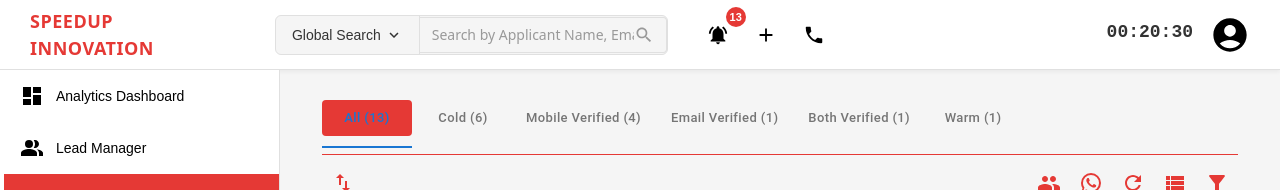
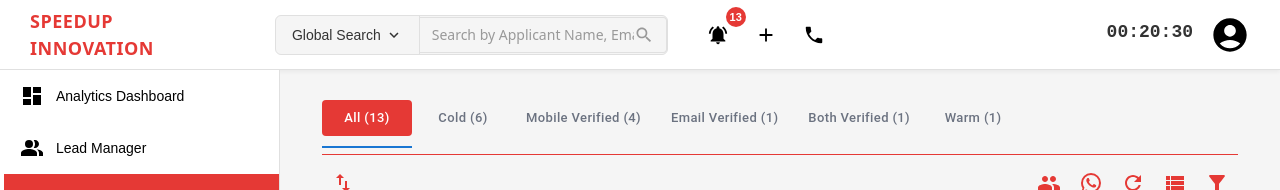
Before and after one commit to devifai-2026/extraaedge-admin, a React (Vite) app in the folder extraedge-admin/: page /rawdata in a window 1280 px wide. Shown: the top 190 px of the page. Built offline with nearby package versions, Linux system fonts and the light colour scheme; sample sign-in values are in the browser's storage.

Commit message:
Global theme

```diff
--- /dev/null
+++ b/extraedge-admin/src/components/TabsSection/TabsSection.css
@@ -0,0 +1,39 @@
+.lead-list-tabs {
+  padding: 0 12px;
+}
+
+/* Target MUI Tab root */
+.custom-tab {
+  text-transform: none !important;
+  min-height: 36px !important;
+  font-size: 13px !important;
+  border-radius: 4px !important;
+  margin-right: 6px !important;
+  padding: 6px 12px !important;
+
+  background-color: transparent !important;
+  color: #6b7280 !important; /* colors.textGrey */
+}
+
+/* Active tab */
+.custom-tab.active {
+  background-color: var(--primary) !important; /* colors.primary */
+  color: #ffffff !important; /* colors.white */
+}
+
+/* Hover */
+.custom-tab:hover {
+  background-color: #e5e7eb !important; /* colors.borderGrey */
+}
+
+/* Active hover */
+.custom-tab.active:hover {
+   background-color: #e5e7eb !important;
+}
+
+/* Divider */
+.lead-card-divider {
+  height: 1px;
+  background-color: #e5e7eb;
+  margin-top: 8px;
+}
--- /dev/null
+++ b/extraedge-admin/src/components/TabsSection/TabsSection.jsx
@@ -0,0 +1,48 @@
+import React, { useState } from "react";
+import { Tabs, Tab } from "@mui/material";
+import "./TabsSection.css";
+
+const tabData = [
+  { label: "All", count: 1359 },
+  { label: "New", count: 6 },
+  { label: "Ringing / Not Reachable", count: 0 },
+  { label: "Followup", count: 108 },
+  { label: "Demo Scheduled", count: 1 },
+  { label: "Engaged Leads", count: 27 },
+  { label: "Prospect", count: 1 },
+  { label: "Demo Attended", count: 1 },
+  { label: "Scheduled Visit", count: 0 },
+  { label: "Visited", count: 5 },
+  { label: "Enrolled", count: 59 },
+  { label: "Junk", count: 163 },
+  { label: "Cold", count: 988 },
+  { label: "Re-enquired", count: 1 },
+];
+
+const TabsSection = () => {
+  const [value, setValue] = useState(0);
+
+  return (
+    <div className="lead-list-tabs">
+      <Tabs
+        value={value}
+        onChange={(e, newValue) => setValue(newValue)}
+        variant="scrollable"
+        scrollButtons="auto"
+        TabIndicatorProps={{ style: { display: "none" } }}
+      >
+        {tabData.map((tab, index) => (
+          <Tab
+            key={index}
+            label={`${tab.label} (${tab.count})`}
+            className={`custom-tab ${value === index ? "active" : ""}`}
+          />
+        ))}
+      </Tabs>
+
+      <div className="lead-card-divider"></div>
+    </div>
+  );
+};
+
+export default TabsSection;
--- a/extraedge-admin/src/pages/LeadList/LeadList.jsx
+++ b/extraedge-admin/src/pages/LeadList/LeadList.jsx
@@ -15,69 +15,20 @@ import AddNewLead from "../../components/AddNewLead/AddNewLead";
 import UploadLeads from "../../components/UploadLeads/UploadLeads";
 import { colors } from "../../theme/colors";
 import './LeadList.css';
+import TabsSection from "../../components/TabsSection/TabsSection";
 
 
 
-const tabData = [
-    { label: "All", count: 1359 },
-    { label: "New", count: 6 },
-    { label: "Ringing / Not Reachable", count: 0 },
-    { label: "Followup", count: 108 },
-    { label: "Demo Scheduled", count: 1 },
-    { label: "Engaged Leads", count: 27 },
-    { label: "Prospect", count: 1 },
-    { label: "Demo Attended", count: 1 },
-    { label: "Scheduled Visit", count: 0 },
-    { label: "Visited", count: 5 },
-    { label: "Enrolled", count: 59 },
-    { label: "Junk", count: 163 },
-    { label: "Cold", count: 988 },
-    { label: "Re-enquired", count: 1 },
-];
+
 
 const LeadList = () => {
-    const [value, setValue] = useState(0);
+
     const [addLeadOpen, setAddLeadOpen] = useState(false);
     const [uploadLeadOpen, setUploadLeadOpen] = useState(false);
     return (
         <div className="lead-list-maincontainer">
-            {/* TABS SECTION */}
-            <div className="lead-list-tabs" style={{ padding: "0 12px" }}>
 
-                <Tabs
-                    value={value}
-                    onChange={(e, newValue) => setValue(newValue)}
-                    variant="scrollable"
-                    scrollButtons="auto"
-                    TabIndicatorProps={{ style: { display: "none" } }}
-                >
-                    {tabData.map((tab, index) => (
-                        <Tab
-                            key={index}
-                            label={`${tab.label} (${tab.count})`}
-                            sx={{
-                                textTransform: "none",
-                                minHeight: "36px",
-                                fontSize: "13px",
-                                borderRadius: "4px",
-                                marginRight: "6px",
-                                padding: "6px 12px",
-                                backgroundColor: value === index ? colors.primary : "transparent",
-                                color: value === index ? colors.white : colors.textGrey,
-                                "&:hover": {
-                                    backgroundColor: value === index ? colors.primary : colors.borderGrey,
-                                },
-                            }}
-                        />
-                    ))}
-                </Tabs>
-
-                {/* Divider aligned perfectly */}
-                <div className="lead-card-divider"></div>
-
-
-            </div>
-
+            <TabsSection />
 
             <div className="lead-list-bottomcontainer">
                 <div
--- a/extraedge-admin/src/pages/RawDataManager/RawDataManager.css
+++ b/extraedge-admin/src/pages/RawDataManager/RawDataManager.css
@@ -58,3 +58,32 @@
     right: 24px;
     z-index: 1000;
 }
+
+
+.custom-tab-button {
+ text-transform: none !important;
+  min-height: 36px !important;
+  font-size: 13px !important;
+  border-radius: 4px !important;
+  margin-right: 6px !important;
+  padding: 6px 12px !important;
+
+  background-color: transparent !important;
+  color: #6b7280 !important; /* colors.textGrey */
+}
+
+/* Active state */
+.custom-tab-button.active {
+   background-color: var(--primary) !important; /* colors.primary */
+  color: #ffffff !important; /* colors.white */
+}
+
+/* Hover state */
+.custom-tab-button:hover {
+   background-color: #e5e7eb !important; /* colors.borderGrey */
+}
+
+/* Hover when active */
+.custom-tab-button.active:hover {
+  background-color: var(--primary);
+}
--- a/extraedge-admin/src/pages/RawDataManager/RawDataManager.jsx
+++ b/extraedge-admin/src/pages/RawDataManager/RawDataManager.jsx
@@ -40,6 +40,7 @@ function RawDataManager() {
                         <Tab
                             key={index}
                             label={`${tab.label} (${tab.count})`}
+                            className={`custom-tab-button ${value === index ? "active" : ""}`}
                             sx={{
                                 textTransform: "none",
                                 minHeight: "36px",
```
